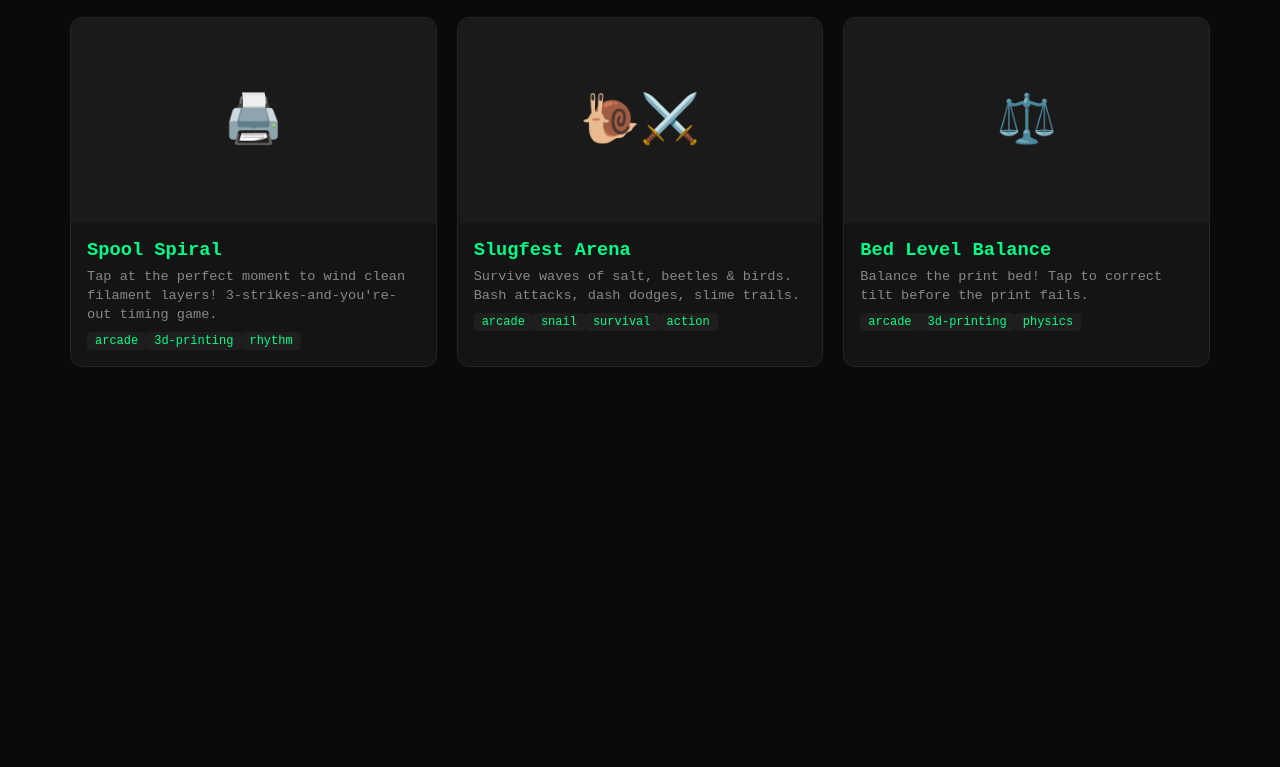
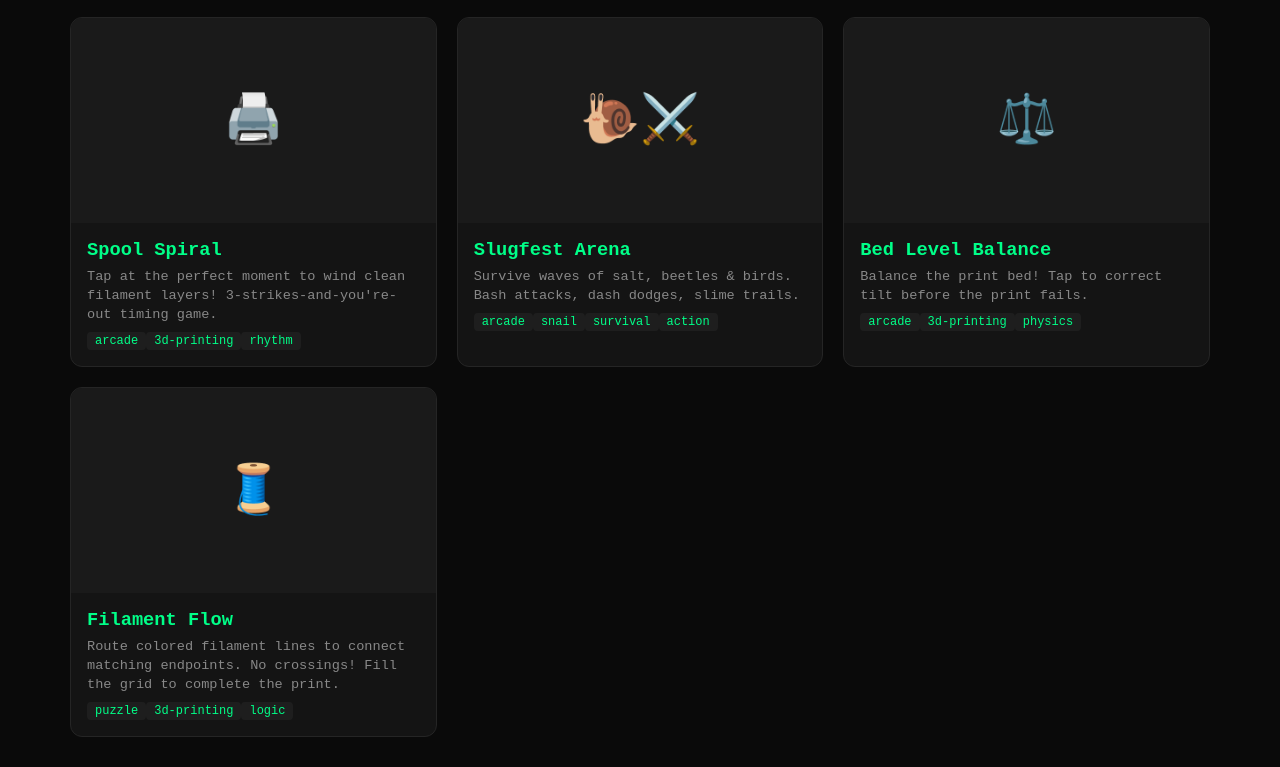
Before and after one commit to Snail3D/snail-arcade, a website: page index.html in a window 1280 px wide. Shown: the part 4844-5611 px from the top of the page. Before the commit the page ends 5241 px from the top, so only its background shows below. Drawn offline with Linux system fonts and the light colour scheme.

Commit message:
Register Filament Flow in arcade registry

```diff
--- a/index.html
+++ b/index.html
@@ -145,6 +145,7 @@
       { slug: "spool-spiral", title: "Spool Spiral", emoji: "🖨️", desc: "Tap at the perfect moment to wind clean filament layers! 3-strikes-and-you're-out timing game.", tags: ["arcade", "3d-printing", "rhythm"] },
       { slug: "slugfest-arena", title: "Slugfest Arena", emoji: "🐌⚔️", desc: "Survive waves of salt, beetles & birds. Bash attacks, dash dodges, slime trails.", tags: ["arcade", "snail", "survival", "action"] },
       { slug: "bed-level-balance", title: "Bed Level Balance", emoji: "⚖️", desc: "Balance the print bed! Tap to correct tilt before the print fails.", tags: ["arcade", "3d-printing", "physics"] },
+      { slug: "filament-flow", title: "Filament Flow", emoji: "🧵", desc: "Route colored filament lines to connect matching endpoints. No crossings! Fill the grid to complete the print.", tags: ["puzzle", "3d-printing", "logic"] },
     ];
 
     const grid = document.getElementById('games');
```
